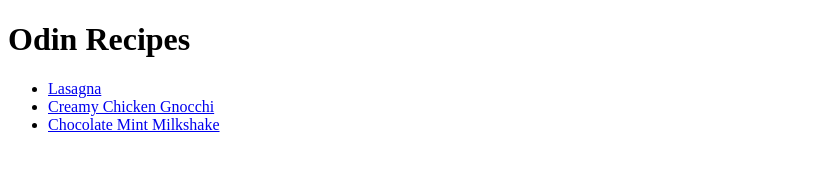
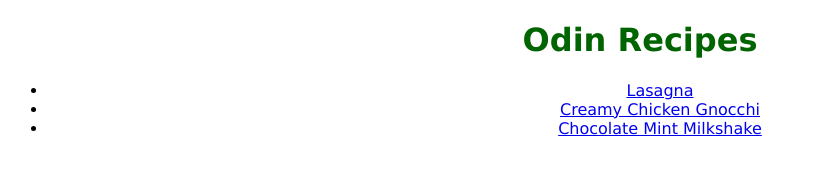
Before and after one commit to Proffian/odin-recipes, a plain HTML site: page index.html in a window 1280 px wide. Shown: the whole page, without its empty margins (0-816 px from the left). Drawn offline with Linux system fonts and the light colour scheme.

Commit message:
initial css additions

```diff
--- a/index.html
+++ b/index.html
@@ -4,9 +4,10 @@
     <meta charset="UTF-8">
     <meta name="viewport" content="width=device-width, initial-scale=1.0">
     <title>Document</title>
+    <link rel="stylesheet" href="styles.css">
 </head>
 <body>
-    <h1>Odin Recipes</h1>
+    <h1 class="header">Odin Recipes</h1>
 
     <ul>
         <li><a href="recipes/lasagna.html">Lasagna</a></li>
--- /dev/null
+++ b/styles.css
@@ -0,0 +1,11 @@
+.header {
+    font-family: Verdana, Geneva, Tahoma, sans-serif;
+    color: darkgreen;
+    font-weight: 800;
+    text-align: center;
+}
+
+li {
+    font-family: 'Lucida Sans', 'Lucida Sans Regular', 'Lucida Grande', 'Lucida Sans Unicode', Geneva, Verdana, sans-serif;
+    text-align: center;
+}
```
Also changed, not shown: recipes/lasagna.html (+1 -1 lines).
